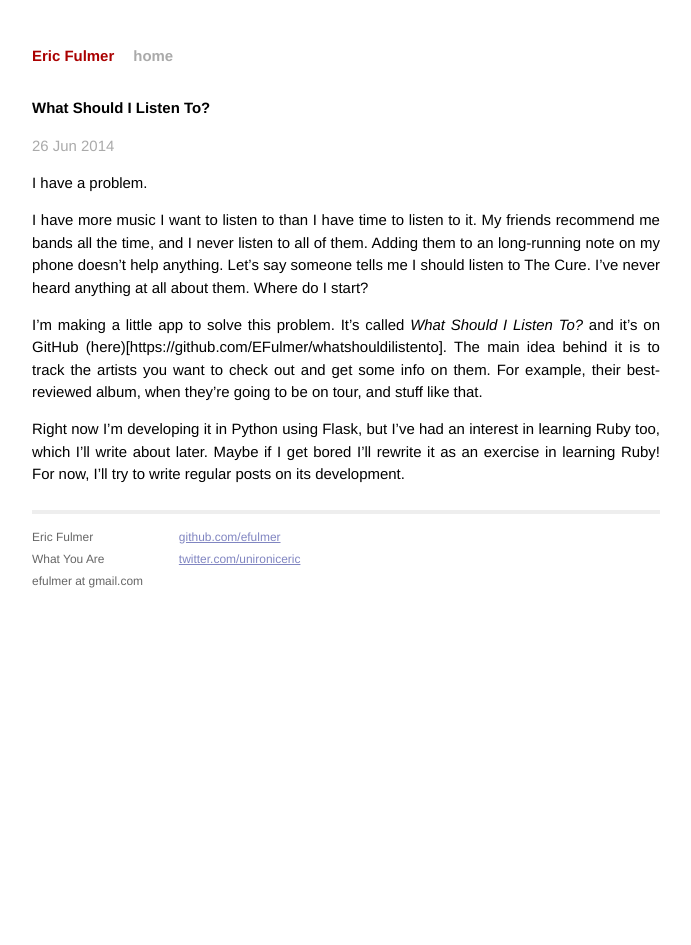
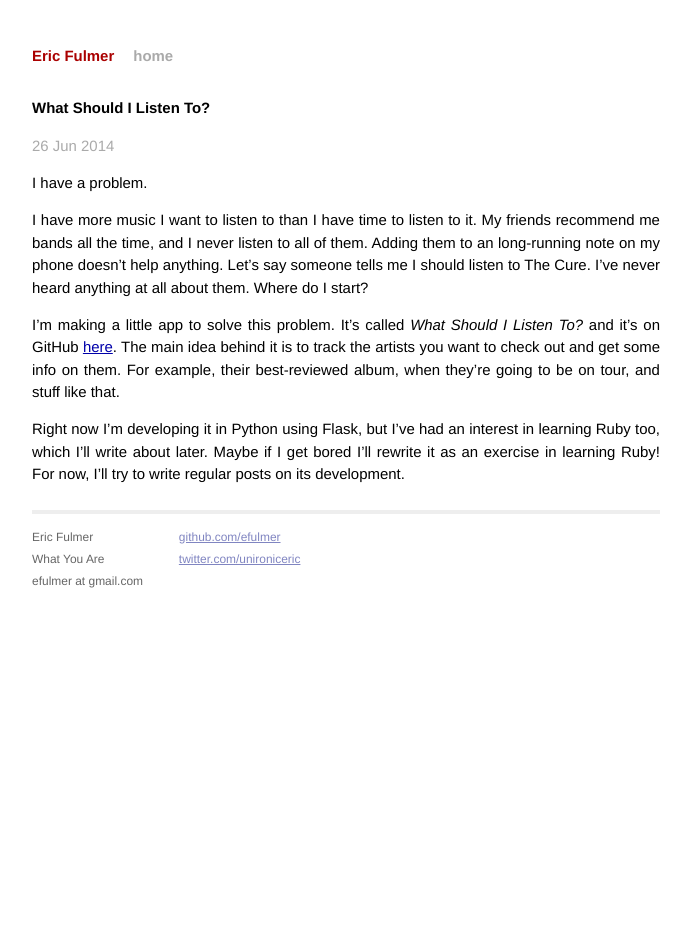
Before and after one commit to EFulmer/EFulmer.github.io, a Jekyll site: the page built from _posts/2014-06-26-what-should-i-listen-to.markdown, in a window 1280 px wide. Shown: the whole page, without its empty margins (294-985 px from the left). Built offline with Jekyll 4.4.1, drawn with Linux system fonts in a browser that asks for light colours; Markdown is read by kramdown in place of the engine named in the settings.

Commit message:
fixed bad link markdown

```diff
--- a/_posts/2014-06-26-what-should-i-listen-to.markdown
+++ b/_posts/2014-06-26-what-should-i-listen-to.markdown
@@ -7,6 +7,6 @@ I have a problem.
 
 I have more music I want to listen to than I have time to listen to it. My friends recommend me bands all the time, and I never listen to all of them. Adding them to an long-running note on my phone doesn't help anything. Let's say someone tells me I should listen to The Cure. I've never heard anything at all about them. Where do I start?
 
-I'm making a little app to solve this problem. It's called *What Should I Listen To?* and it's on GitHub (here)[https://github.com/EFulmer/whatshouldilistento]. The main idea behind it is to track the artists you want to check out and get some info on them. For example, their best-reviewed album, when they're going to be on tour, and stuff like that.
+I'm making a little app to solve this problem. It's called *What Should I Listen To?* and it's on GitHub [here](https://github.com/EFulmer/whatshouldilistento). The main idea behind it is to track the artists you want to check out and get some info on them. For example, their best-reviewed album, when they're going to be on tour, and stuff like that.
 
 Right now I'm developing it in Python using Flask, but I've had an interest in learning Ruby too, which I'll write about later. Maybe if I get bored I'll rewrite it as an exercise in learning Ruby! For now, I'll try to write regular posts on its development.
```
